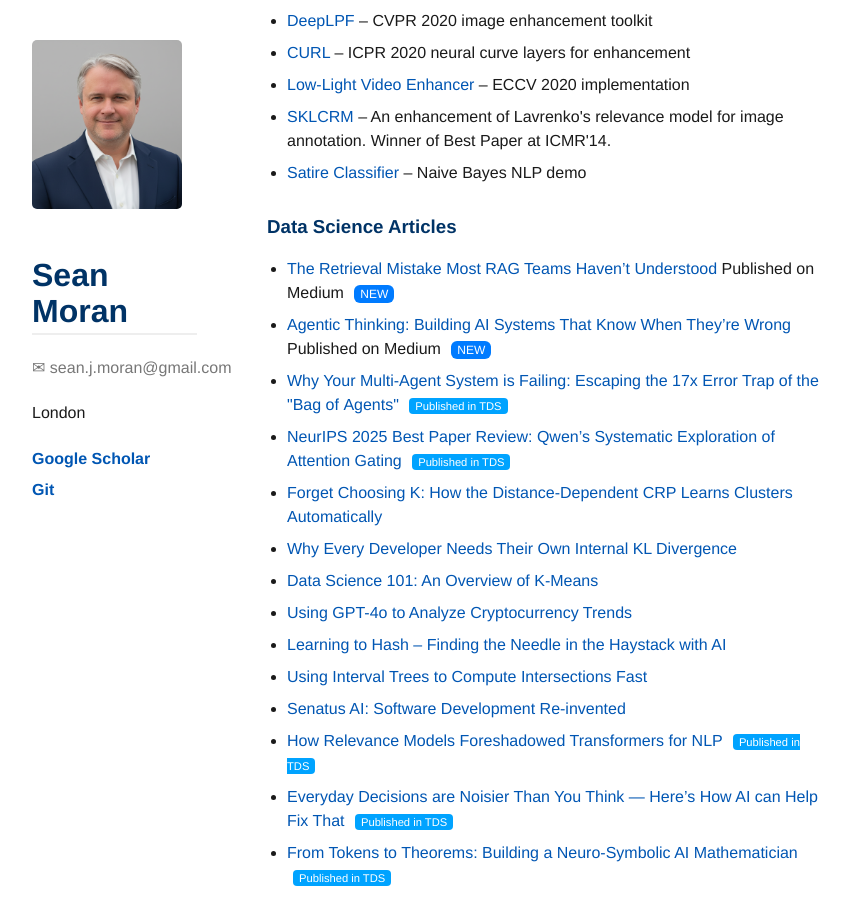
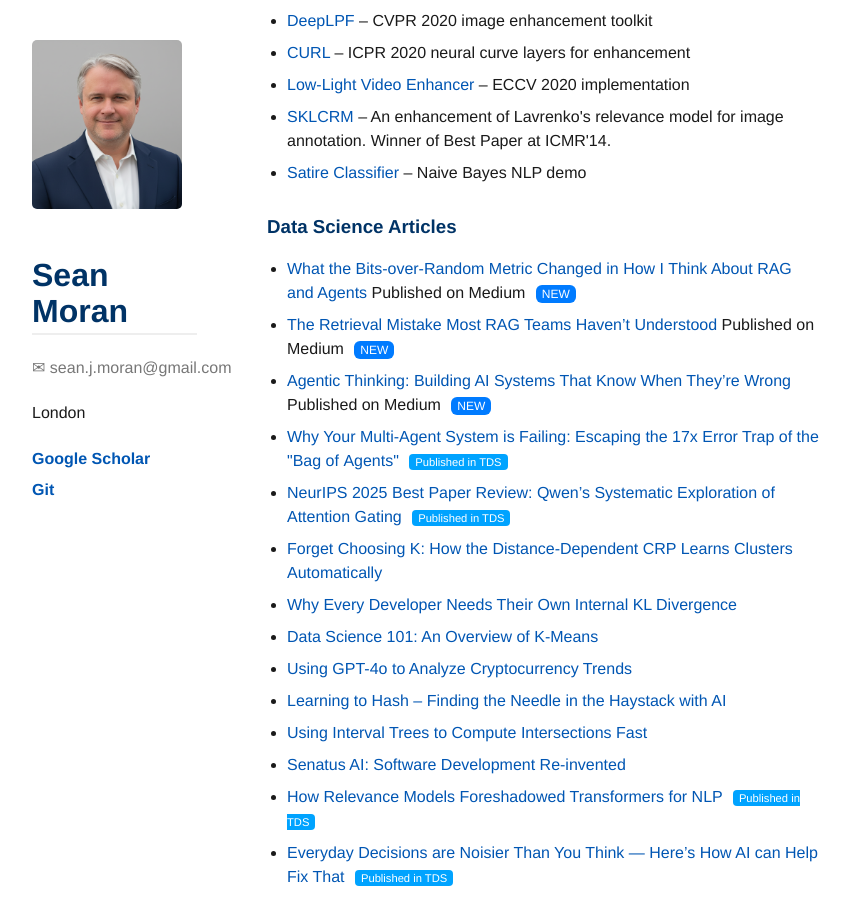
Before and after one commit to sjmoran/sjmoran.github.io, a Jekyll site: the page built from index.md, in a window 1280 px wide and 900 px high, scrolled down 671 px. Shown: the whole window, without its empty margins (8-858 px from the left). Built offline with Jekyll 4.4.1, drawn with Linux system fonts in a browser that asks for light colours.

Commit message:
Update side-projects.html

```diff
--- a/_includes/side-projects.html
+++ b/_includes/side-projects.html
@@ -16,6 +16,15 @@
 
 <h3>Data Science Articles</h3>
 <ul>
+    <li>
+    <a href="https://medium.com/@sean.j.moran/what-the-bits-over-random-metric-changed-in-how-i-think-about-rag-and-agents-a741537ff5b0">
+      What the Bits-over-Random Metric Changed in How I Think About RAG and Agents
+    </a>
+    <span class="badge-medium">Published on Medium</span>
+    <span style="background:#007BFF; color:white; padding:2px 6px; margin-left:6px; border-radius:6px; font-size:0.75em;">
+      NEW
+    </span>
+  </li>
   <li>
     <a href="https://medium.com/@sean.j.moran/the-retrieval-mistake-most-rag-teams-havent-understood-8b864c034ee7">
       The Retrieval Mistake Most RAG Teams Haven’t Understood
```
